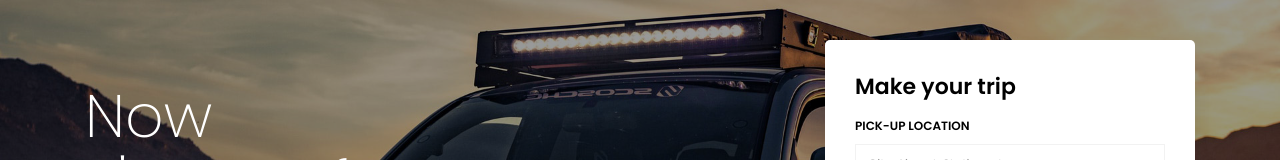
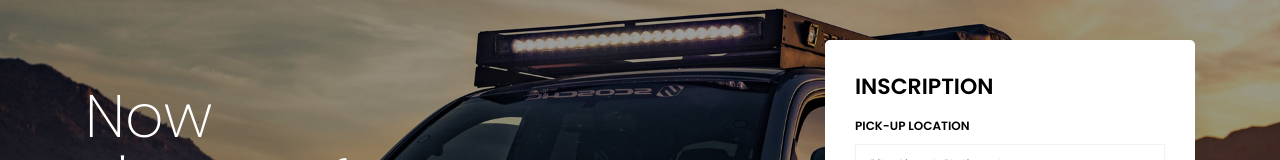
Before and after one commit to AissaAmor/Covoiturage, a plain HTML site: page index.html in a window 1280 px wide. Shown: the part 144-304 px from the top of the page. Drawn offline with Linux system fonts and the light colour scheme; some packages are replaced by stand-ins of ours; no server answers; files whose address does not match are found by name.

Commit message:
formulaire change

```diff
--- a/index.html
+++ b/index.html
@@ -70,7 +70,7 @@
           <div class="col-lg-2 col"></div>
           <div class="col-lg-4 col-md-6 mt-0 mt-md-5 d-flex">
           	<form action="#" class="request-form ftco-animate">
-          		<h2>Make your trip</h2>
+          		<h2>INSCRIPTION</h2>
 	    				<div class="form-group">
 	    					<label for="" class="label">Pick-up location</label>
 	    					<input type="text" class="form-control" placeholder="City, Airport, Station, etc">
```
